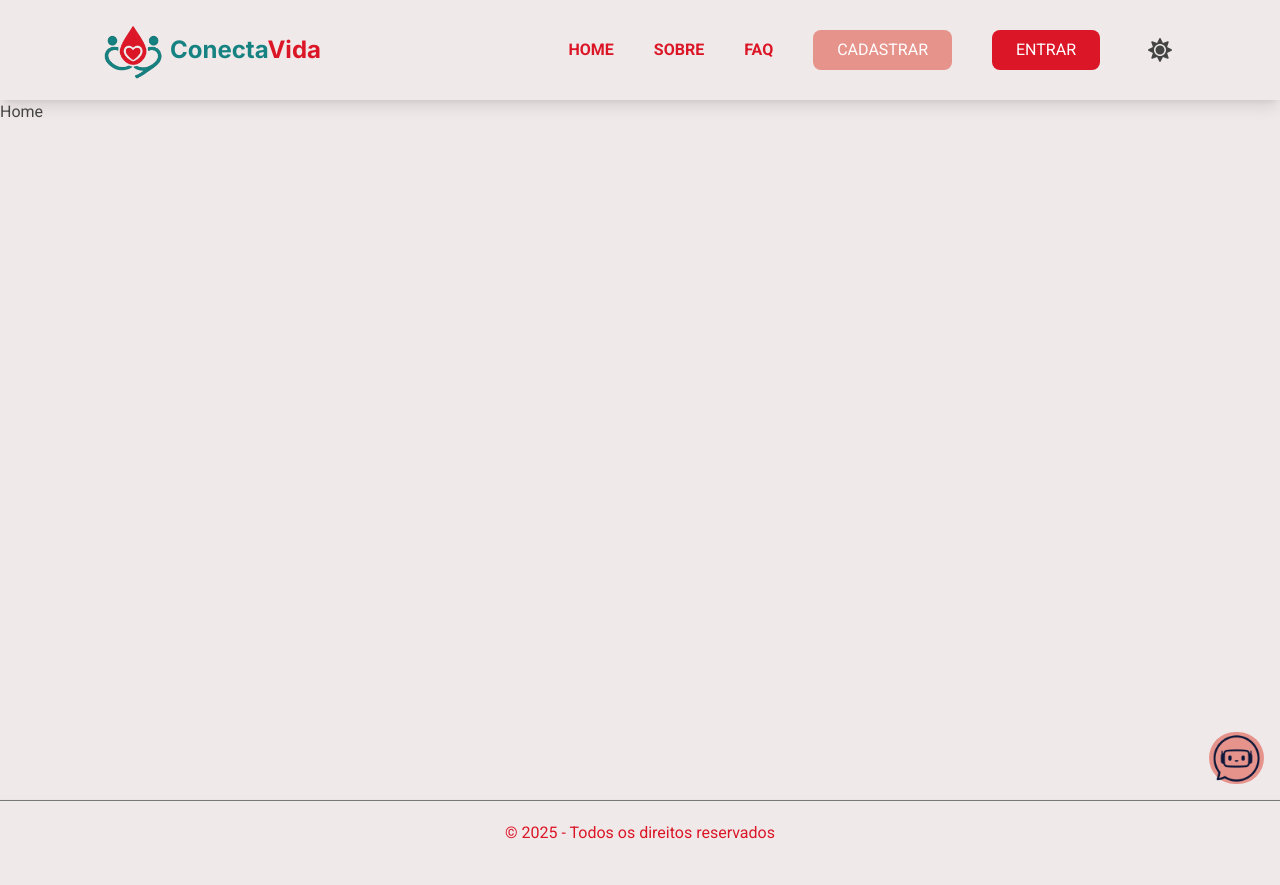
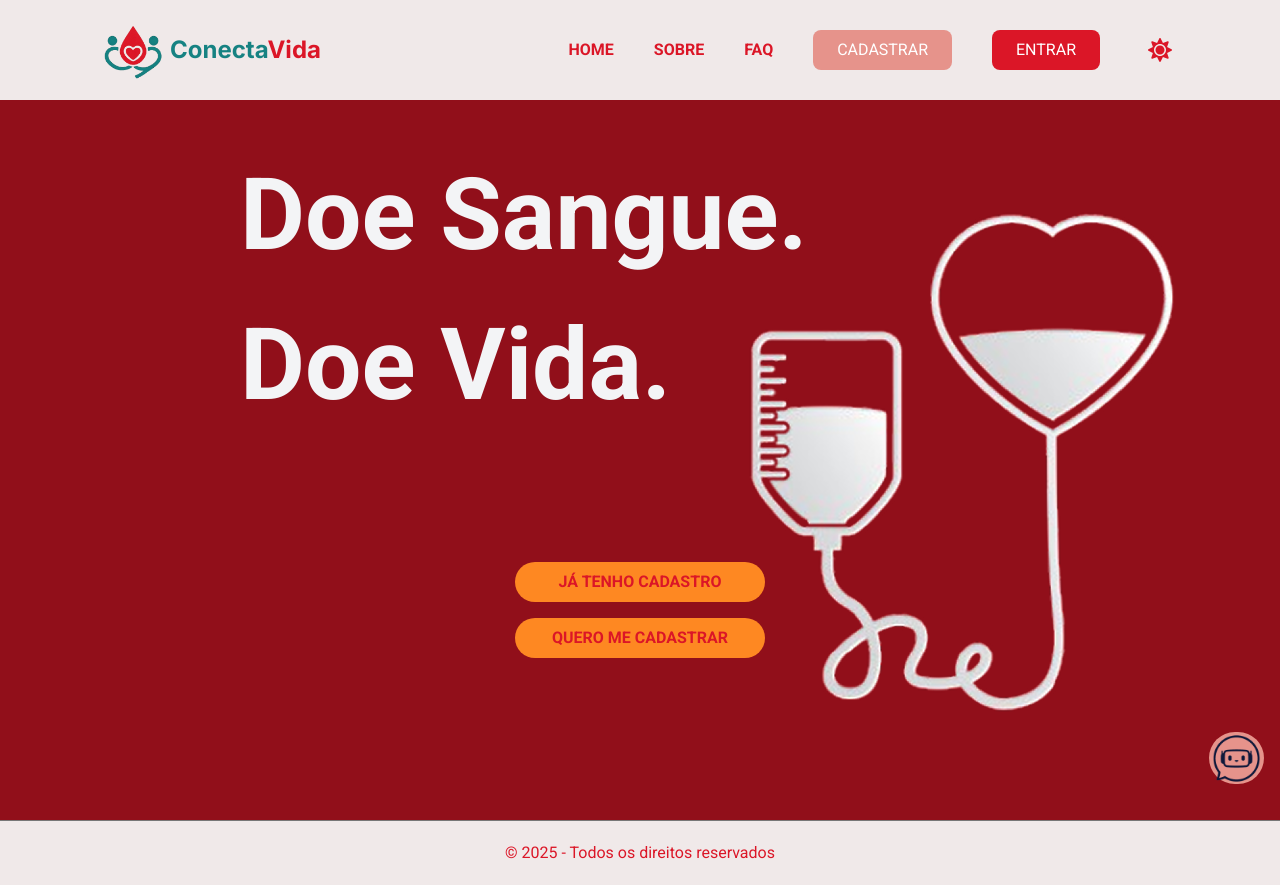
Before and after one commit to flaviare1s/maisprati-hub, a React (Vite) app: page / in a window 1280 px wide. Built offline with nearby package versions, Linux system fonts and the light colour scheme.

Commit message:
feat: home

```diff
--- a/index.html
+++ b/index.html
@@ -9,6 +9,10 @@
     <link
       href="https://fonts.googleapis.com/css2?family=Inter:ital,opsz,wght@0,14..32,100..900;1,14..32,100..900&family=Open+Sans:ital,wght@0,300..800;1,300..800&family=Roboto:ital,wght@0,100..900;1,100..900&display=swap"
       rel="stylesheet">
+      <meta name="description"
+        content="ConectaVida: conecta doadores de sangue a hemocentros e instituições, facilitando agendamentos e ajudando a salvar vidas.">
+      <meta name="keywords"
+        content="doação de sangue, hemocentro, doador, saúde, ConectaVida, agendamento de doação, voluntariado, solidariedade, salvar vidas">
     <title>ConectaVida</title>
   </head>
   <body>
--- a/package.json
+++ b/package.json
@@ -4,7 +4,7 @@
   "version": "0.0.0",
   "type": "module",
   "scripts": {
-    "dev": "vite",
+    "dev": "vite --host",
     "build": "vite build",
     "lint": "eslint .",
     "preview": "vite preview"
--- a/src/App.jsx
+++ b/src/App.jsx
@@ -35,7 +35,7 @@ function App() {
   return (
     <div>
       <Header />
-      <div className="fixed bottom-4 right-4">
+      <div className="fixed bottom-4 right-4 z-50">
         <ChatButton onClick={() => setIsOpen(true)} />
         <ChatBox isOpen={isOpen} setIsOpen={setIsOpen} />
       </div>
--- a/src/components/ChatBox.jsx
+++ b/src/components/ChatBox.jsx
@@ -10,10 +10,10 @@ export const ChatBox = ({ isOpen, setIsOpen }) => {
       className="p-4 rounded-lg shadow-lg w-[90%] max-w-md outline-none"
     >
       <div className="flex flex-col border-b mb-4 h-[80vh] bg-light rounded-2xl">
-        <header className="text-lg font-bold bg-red-logo w-full h-[60px] rounded-t-2xl text-white text-center py-2 flex items-center justify-between p-4">
+        <header className="text-base md:text-lg font-bold bg-red-logo w-full h-[60px] rounded-t-2xl text-white text-center py-2 flex items-center justify-between p-4">
           <div className="flex items-center gap-2">
             <img className="w-[40px]" src={chatIcon} alt="Ícone do chat" />
-            <h2>ConectaBot: <span className="font-normal">Assistente Virtual</span></h2>
+            <h2 className="text-center">ConectaBot: <span className="font-normal">Assistente Virtual</span></h2>
           </div>
           <button
             onClick={() => setIsOpen(false)}
--- a/src/components/MenuMobile.jsx
+++ b/src/components/MenuMobile.jsx
@@ -21,9 +21,9 @@ export const MenuMobile = () => {
 
       <nav
         className={`
-          absolute top-[104px] right-0 w-full h-screen bg-light shadow-lg p-6 rounded-bl-md z-50 flex flex-col gap-4
+          absolute top-[78px] right-0 w-full h-screen bg-light shadow-lg p-6 rounded-bl-md z-50 flex flex-col gap-4
           transform transition-transform duration-300 ease-out menu-mobile
-          ${isOpen ? 'translate-y-0 opacity-100' : '-translate-y-4 opacity-0 pointer-events-none'}
+          ${isOpen ? 'translate-y-0 opacity-100' : '-translate-y-4 opacity-0 pointer-events-none z-50'}
         `}
       >
         <Link to='/' onClick={handleLinkClick} className='uppercase font-lg text-red-logo font-bold hover:text-red-secondary link-nav'>Home</Link>
--- a/src/components/ThemeToggle.jsx
+++ b/src/components/ThemeToggle.jsx
@@ -9,7 +9,7 @@ export const ThemeToggle = () => {
       onClick={() => setLightMode(!lightMode)}
       className="p-2 text-2xl rounded bg-transparent cursor-pointer"
     >
-      {lightMode ? <FaSun /> : <FaMoon />}
+      {lightMode ? <FaSun className="md:text-red-logo" /> : <FaMoon />}
     </button>
   );
 };
--- a/src/pages/Home.jsx
+++ b/src/pages/Home.jsx
@@ -1,5 +1,20 @@
+import { Link } from 'react-router-dom'
+import banner from '../assets/images/banner.png'
+
 export const Home = () => {
   return (
-    <div>Home</div>
+    <div className="bg-red-logo text-light h-[calc(100vh-80px)] w-full flex flex-col items-center justify-center relative">
+      <div className='absolute top-0 left-0 w-full h-full bg-[#00000056] z-10'></div>
+      <div className='flex flex-col items-center'>
+        <h2 className='absolute top-0 left-0 lg:left-[200px] text-4xl sm:text-5xl lg:text-[100px] font-bold max-w-[220px] m-10 sm:max-w-[300px] lg:max-w-[700px] leading-[50px] sm:leading-[80px] lg:leading-[150px] z-20'>Doe Sangue. Doe Vida.</h2>
+        <div className='absolute top-1/2 right-[-100px] md:right-0 xl:right-[100px] transform -translate-y-1/2 z-20'>
+          <img className='w-full' src={banner} alt="Coração ligado à bolsa de sangue" />
+        </div>
+      </div>
+      <div className='flex flex-col items-center gap-4 z-40 mt-[300px]'>
+        <Link to='/login' className="uppercase font-lg text-red-logo bg-btn-home py-2 w-[250px] rounded-full text-center font-bold hover:bg-red-secondary hover:text-light" >Já tenho cadastro</Link>
+        <Link to='/register' className="uppercase font-lg text-red-logo bg-btn-home py-2 w-[250px] rounded-full text-center font-bold hover:bg-red-secondary hover:text-light" >Quero me cadastrar</Link>
+      </div>
+    </div>
   )
 }
```
Also changed, not shown: src/assets/images/banner.png (added).
